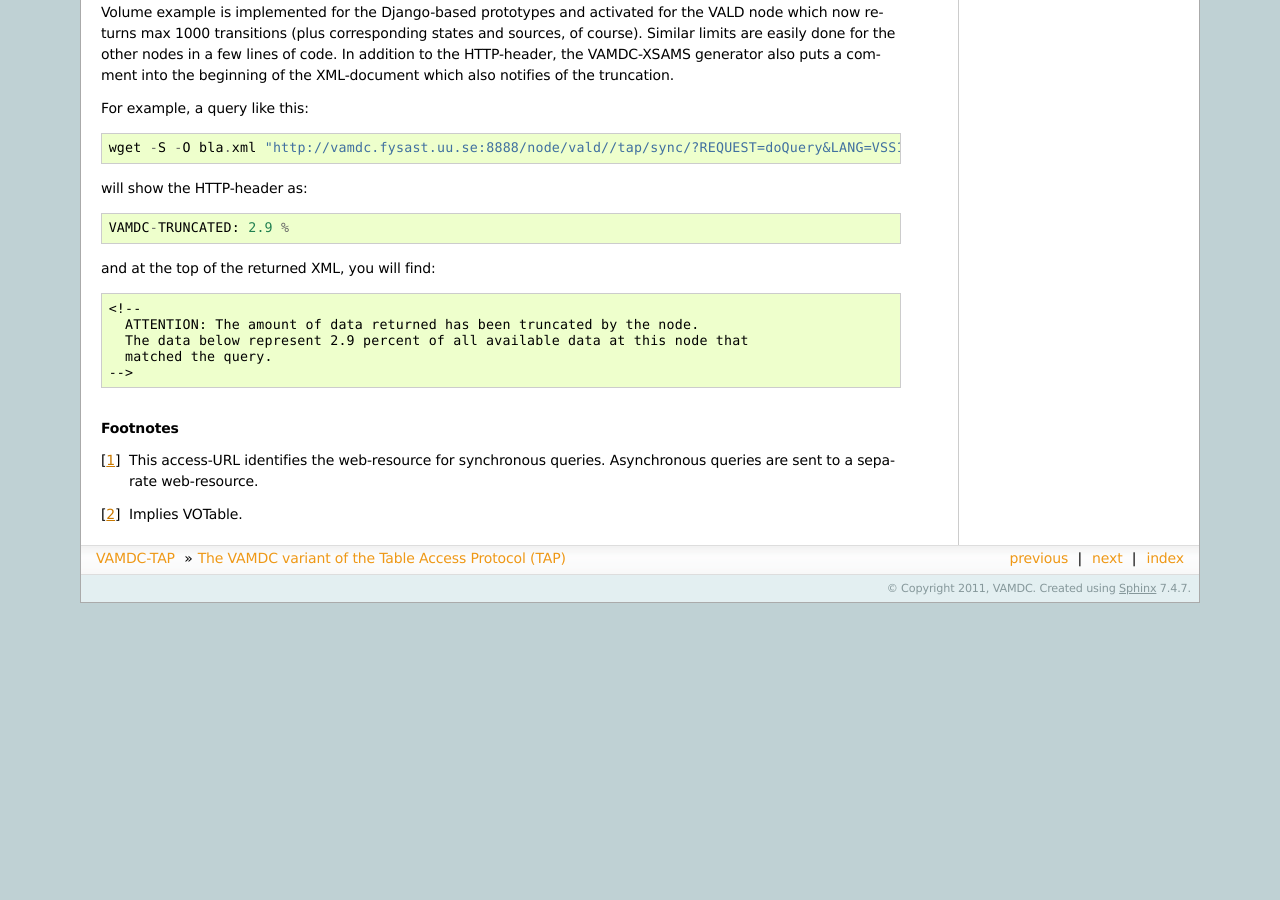
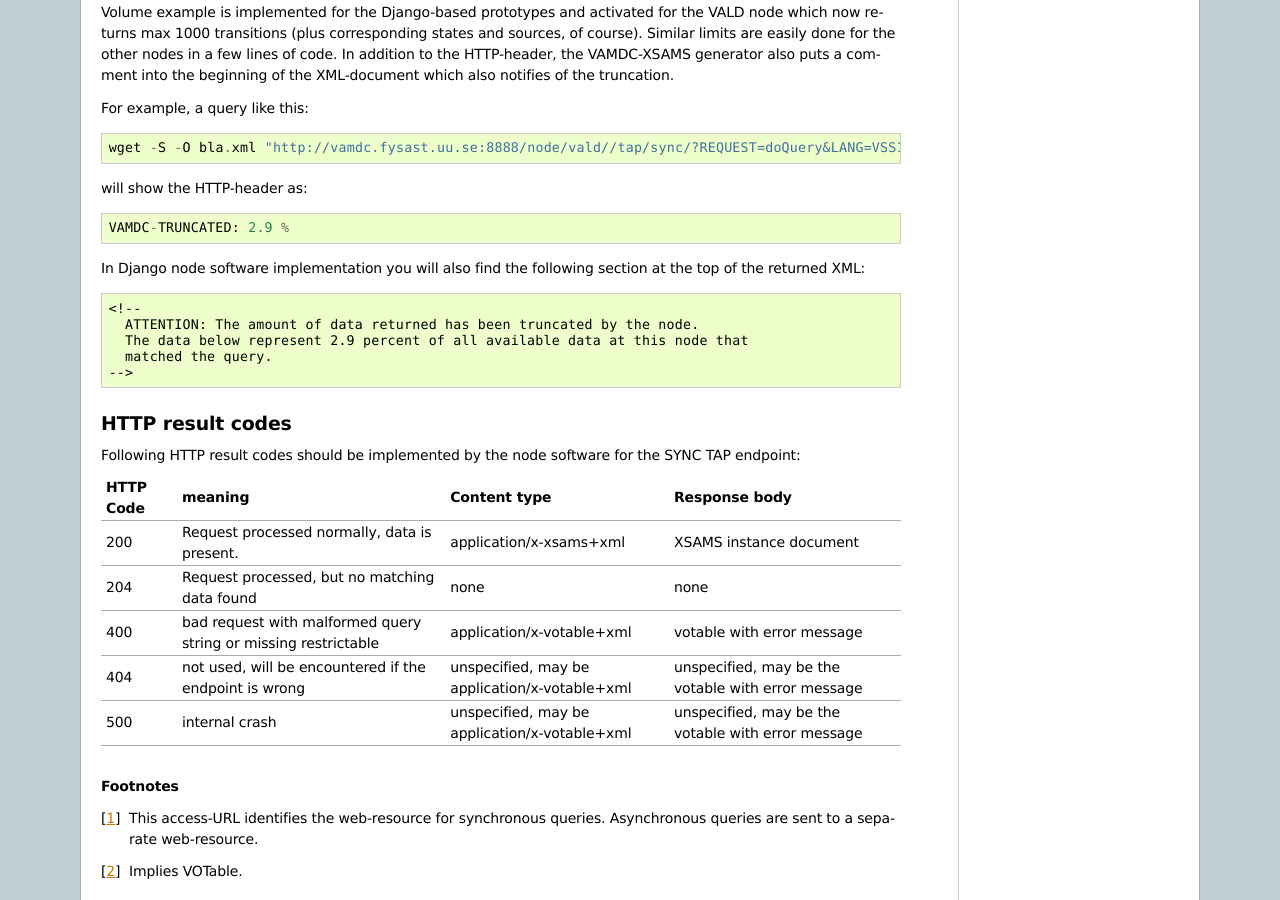
Before and after one commit to VAMDC/Standards, a Sphinx documentation site: the page built from doc/source/dataAccessProtocol/vamdctap.rst, in a window 1280 px wide and 900 px high, scrolled down 3616 px. Built offline with Sphinx 7.4.7, drawn with Linux system fonts in a browser that asks for light colours; formulas are drawn with MathJax 3; before the commit the page ends 4219 px from its top, so only the background shows below that.

Commit message:
Added http result codes spec for sync tap endpoint

```diff
--- a/doc/source/dataAccessProtocol/vamdctap.rst
+++ b/doc/source/dataAccessProtocol/vamdctap.rst
@@ -175,7 +175,7 @@ will show the HTTP-header as::
 
     VAMDC-TRUNCATED: 2.9 %
 
-and at the top of the returned XML, you will find::
+In Django node software implementation you will also find the following section at the top of the returned XML::
 
     <!--
       ATTENTION: The amount of data returned has been truncated by the node.
@@ -184,6 +184,36 @@ and at the top of the returned XML, you will find::
     -->
 
 
+HTTP result codes
+---------------------
+
+Following HTTP result codes should be implemented by the node software for the SYNC TAP endpoint:
+
+==========	====================	=========================	====================
+HTTP Code	meaning             	Content type				Response body
+==========	====================	=========================	====================
+200		Request processed 	application/x-xsams+xml		XSAMS instance document
+		normally, data is
+		present.
+
+204		Request processed,	none				none
+		but no matching
+		data found
+
+400 		bad request with	application/x-votable+xml	votable with error message
+		malformed query
+		string or missing
+		restrictable
+
+404		not used, will be	unspecified, may be		unspecified, may be the
+		encountered if the	application/x-votable+xml	votable with error message
+		endpoint is wrong
+
+500		internal crash		unspecified, may be		unspecified, may be the
+					application/x-votable+xml	votable with error message
+==========	====================	=========================	====================
+
+
 .. rubric:: Footnotes
 
 .. [#f1] This access-URL identifies the web-resource for synchronous queries. Asynchronous queries are sent to a separate web-resource.
```
